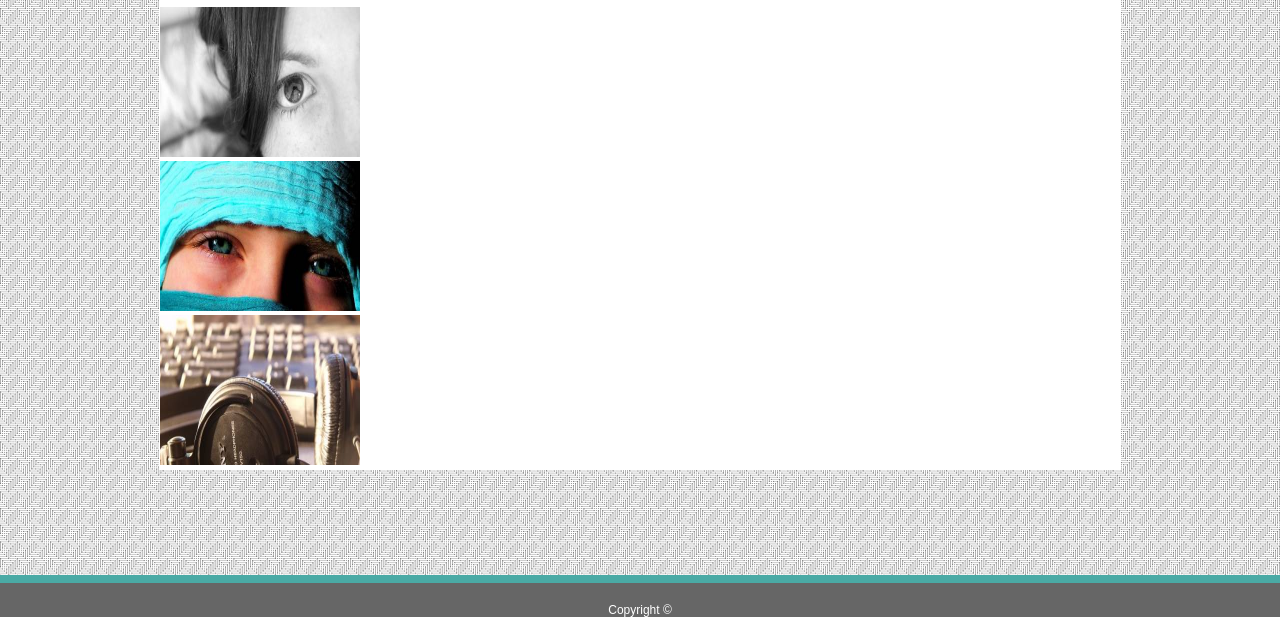
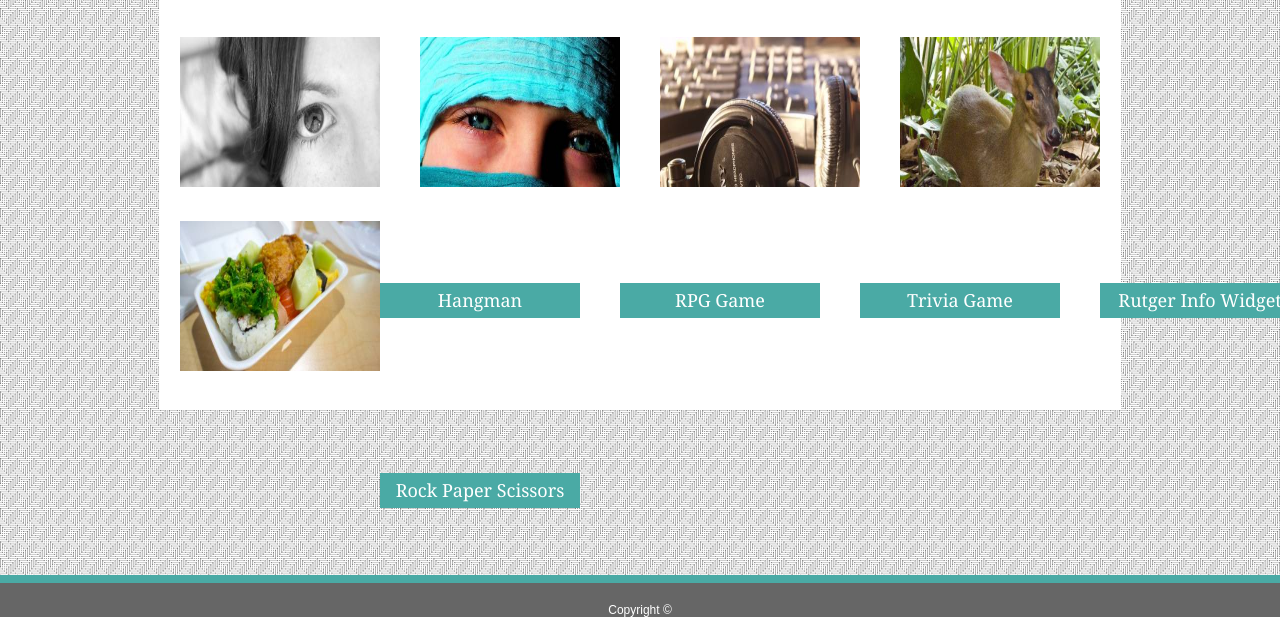
Before and after one commit to mrsfafrak/Basic-Portfolio, a plain HTML site: page portfolio.html in a window 1280 px wide. Shown: the part 167-784 px from the top of the page. Drawn offline with Linux system fonts and the light colour scheme.

Commit message:
presentable homework

```diff
--- a/assets/css/style.css
+++ b/assets/css/style.css
@@ -39,11 +39,12 @@ body{
 .profile-pic{
     height: 150px;
     width: 150px;
-
+    float: left;
+    margin-right: 20px;
 }
-.profile-text{
-
-}
+/* .profile-text{
+    float: left;
+} */
 
 /* -----  Contact Form formatting and Contact page formatting ----------*/
 form{
@@ -84,6 +85,7 @@ form{
 /* --------- Portfolio formatting ------------------- */
 .portfolio-section{
     width: 960px;
+    height: 500px;
     background: #ffffff;
     border-color: #dddddd;
     margin: 75px auto 150px auto;
@@ -94,6 +96,39 @@ img{
     height: 150px;
     margin: 50px, 50px;
 }
+.float{
+    float: left;
+    margin: 30px 20px 0px 20px;
+}
+.absolute{
+    position: absolute;
+    bottom: 315px;
+    text-align: center;
+    font-family: 'Georgia', Times, 'Times New Roman', serif;
+    color: #ffffff;
+    background-color:#4aaaa5;
+    width: 200px;
+    height: 30px;
+    text-decoration: none;
+    font-style: bold;
+    padding-top: 5px;
+    font-size: 18px;
+}
+.absolute2{
+    position: absolute;
+    bottom: 125px;
+    text-align: center;
+    font-family: 'Georgia', Times, 'Times New Roman', serif;
+    color: #ffffff;
+    background-color:#4aaaa5;
+    width: 200px;
+    height: 30px;
+    text-decoration: none;
+    font-style: bold;
+    padding-top: 5px;
+    font-size: 18px;
+}
+
 /* ----- Header/Navigation Bar formatting -----------*/
 .name{
     background-color:#4aaaa5;
--- a/portfolio.html
+++ b/portfolio.html
@@ -1,5 +1,5 @@
 <!DOCTYPE html>
-<html>
+<html lang="en">
 
 <head>
     <meta charset="utf-8" />
@@ -29,20 +29,25 @@
         <div class="borderpatrol">
             <h1>Portfolio</h1>
         </div>
-        <div>
-            <img src="assets/images/Random Pic 1.jpeg" alt="Random pic 1">
+        <div class="float">
+            <img class="relative" src="assets/images/RandomPic1.jpeg" alt="Random pic 1">
+            <a class="absolute" href="#">Hangman</a>
         </div>
-        <div>
-            <img src="assets/images/random pic 2.jpeg" alt="Random pic 2">
+        <div class="float">
+            <img src="assets/images/randompic2.jpeg" alt="Random_pic_2">
+            <a class="absolute" href="#">RPG Game</a>
         </div>
-        <div>
-            <img src="assets/images/random pic 3.jpeg" alt="Random pic 3">
+        <div class="float">
+            <img src="assets/images/randompic3.jpeg" alt="Random_pic_3">
+            <a class="absolute" href="#">Trivia Game</a>
         </div>
+        <div class="float">
+            <img src="assets/images/randompic4.jpeg" alt="Random_pic_4">
+            <a class="absolute" href="#">Rutger Info Widget</a>
         </div>
-            <img src="assets/images/random pic 4.jpeg" alt="Random pic 4">
-        </div>
-        <div>
-            <img src="assets/images/random pic 5.jpeg" alt="Random pic 5">
+        <div class="float">
+            <img src="assets/images/randompic5.jpeg" alt="Random_pic_5">
+            <a class="absolute2" href="#">Rock Paper Scissors</a>
         </div>
     </div>
 
```
Also changed, not shown: contact.html (+1 -1 lines), index.html (+5 -2 lines), assets/images/RandomPic1.jpeg (renamed from assets/images/Random Pic 1.jpeg), assets/images/folk-pattern.png (deleted), assets/images/randompic2.jpeg (renamed from assets/images/random pic 2.jpeg), assets/images/randompic3.jpeg (renamed from assets/images/random pic 3.jpeg), assets/images/randompic4.jpeg (renamed from assets/images/random pic 4.jpeg), assets/images/randompic5.jpeg (renamed from assets/images/random pic 5.jpeg). Lines whose indentation alone changed are shown as unchanged.
